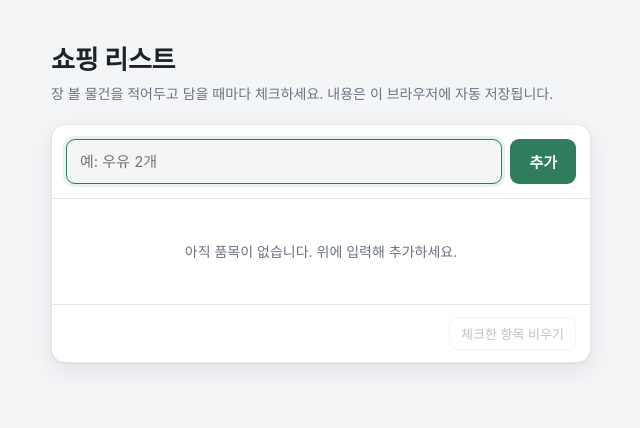
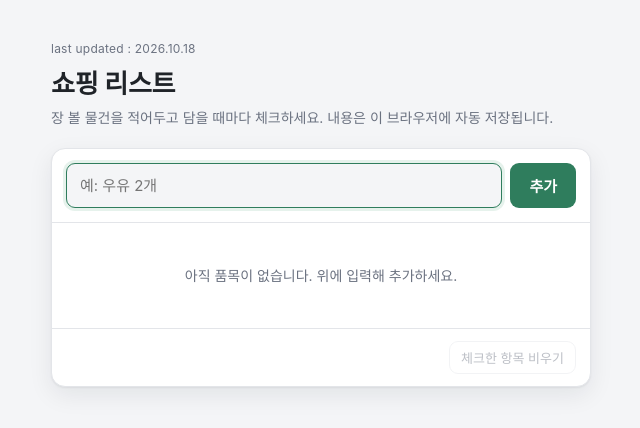
Before and after one commit to micro9991/shopping-list-app, a website: page index.html in a window 1280 px wide. Shown: the whole page, without its empty margins (319-959 px from the left). Drawn offline with Linux system fonts and the light colour scheme.

Commit message:
Show last updated date in the header
Co-Authored-By: Claude Opus 5 <noreply@anthropic.com>

```diff
--- a/index.html
+++ b/index.html
@@ -55,6 +55,7 @@
   .wrap { max-width: 540px; margin: 0 auto; }
 
   header { margin-bottom: 20px; }
+  .updated { margin: 0 0 6px; font-size: 12px; color: var(--muted); letter-spacing: .02em; }
   h1 { font-size: 26px; margin: 0 0 4px; letter-spacing: -.01em; }
   .sub { color: var(--muted); font-size: 14px; margin: 0; }
 
@@ -177,6 +178,7 @@
 <body>
 <div class="wrap">
   <header>
+    <p class="updated">last updated : 2026.10.18</p>
     <h1>쇼핑 리스트</h1>
     <p class="sub">장 볼 물건을 적어두고 담을 때마다 체크하세요. 내용은 이 브라우저에 자동 저장됩니다.</p>
   </header>
```
